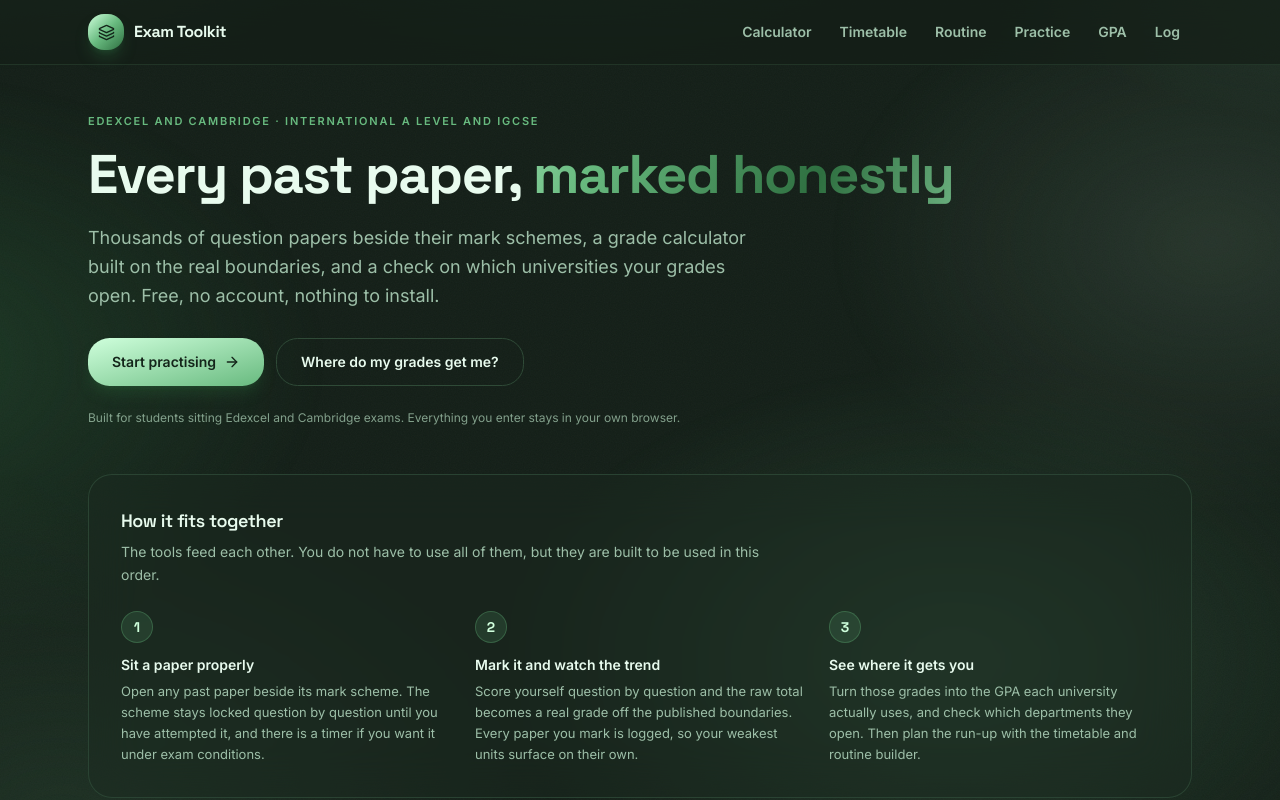
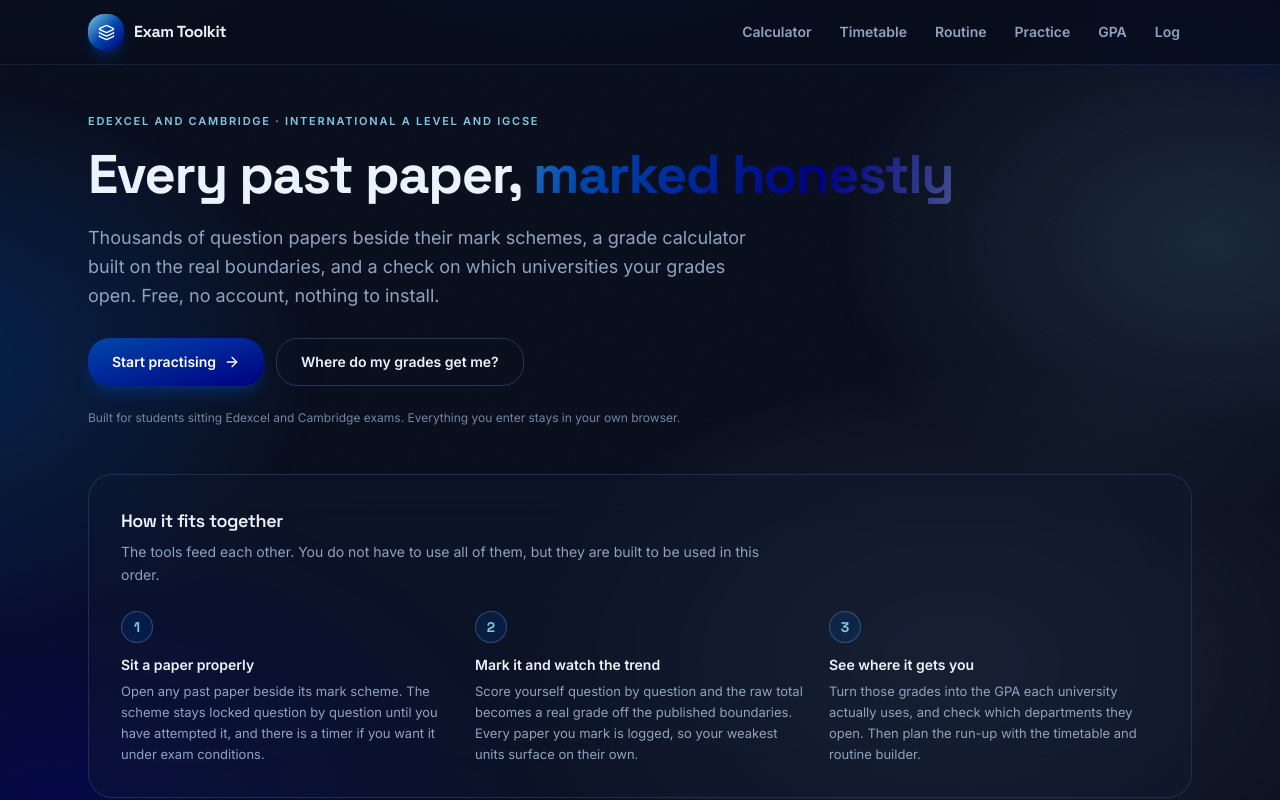
Before and after one commit to erfanulfarhan/exam-toolkit, a React (Vite) app: page / in a window 1280 px wide. Shown: the top 800 px of the page. Built offline with nearby package versions, Linux system fonts and the light colour scheme.

Commit message:
Cobalt sky palette: navy ground, cobalt primary, pale sky highlight

```diff
--- a/src/App.tsx
+++ b/src/App.tsx
@@ -38,7 +38,7 @@ function Shell() {
       <header className="no-print sticky top-0 z-30 border-b border-line/50 bg-bg/70 backdrop-blur-xl">
         <div className="max-w-6xl mx-auto px-4 sm:px-6 h-16 flex items-center justify-between gap-4">
           <Link to="/" className="flex items-center gap-2.5 shrink-0">
-            <span className="grid place-items-center h-9 w-9 rounded-xl bg-gradient-to-br from-[#CFFFDC] via-[#68BA7F] to-[#2E6F40] text-[#14251a] shadow-lg shadow-[#2E6F40]/40">
+            <span className="grid place-items-center h-9 w-9 rounded-xl bg-gradient-to-br from-[#82C8E5] via-[#0047AB] to-[#000080] text-white shadow-lg shadow-[#0047AB]/40">
               <Layers size={17} />
             </span>
             <span className="font-display font-bold text-[15px] sm:text-base tracking-tight">
--- a/src/components/ui.tsx
+++ b/src/components/ui.tsx
@@ -95,12 +95,12 @@ export function NumInput({ className, ...p }: React.InputHTMLAttributes<HTMLInpu
 
 /** Accent hues sections are tinted with, so each part of the page has its own. */
 export const TONES = {
-  brand: { text: 'text-[#68BA7F]', grad: 'from-[#68BA7F] to-[#2E6F40]', soft: 'bg-[#68BA7F]/10 border-[#68BA7F]/25 text-[#CFFFDC]', dot: 'bg-[#68BA7F]' },
-  violet: { text: 'text-[#CFFFDC]', grad: 'from-[#CFFFDC] to-[#68BA7F]', soft: 'bg-[#CFFFDC]/10 border-[#CFFFDC]/25 text-[#CFFFDC]', dot: 'bg-[#CFFFDC]' },
-  teal: { text: 'text-[#68BA7F]', grad: 'from-[#8fd6a4] to-[#2E6F40]', soft: 'bg-[#68BA7F]/10 border-[#68BA7F]/25 text-[#CFFFDC]', dot: 'bg-[#68BA7F]' },
-  amber: { text: 'text-[#CFFFDC]', grad: 'from-[#CFFFDC] to-[#68BA7F]', soft: 'bg-[#CFFFDC]/10 border-[#CFFFDC]/25 text-[#CFFFDC]', dot: 'bg-[#CFFFDC]' },
-  rose: { text: 'text-[#8fd6a4]', grad: 'from-[#68BA7F] to-[#253D2C]', soft: 'bg-[#68BA7F]/10 border-[#68BA7F]/25 text-[#CFFFDC]', dot: 'bg-[#8fd6a4]' },
-  emerald: { text: 'text-[#68BA7F]', grad: 'from-[#68BA7F] to-[#2E6F40]', soft: 'bg-[#68BA7F]/10 border-[#68BA7F]/25 text-[#CFFFDC]', dot: 'bg-[#68BA7F]' },
+  brand: { text: 'text-[#82C8E5]', grad: 'from-[#0047AB] to-[#000080]', soft: 'bg-[#0047AB]/15 border-[#0047AB]/35 text-[#82C8E5]', dot: 'bg-[#0047AB]' },
+  violet: { text: 'text-[#82C8E5]', grad: 'from-[#82C8E5] to-[#0047AB]', soft: 'bg-[#82C8E5]/10 border-[#82C8E5]/25 text-[#82C8E5]', dot: 'bg-[#82C8E5]' },
+  teal: { text: 'text-[#82C8E5]', grad: 'from-[#82C8E5] to-[#0047AB]', soft: 'bg-[#82C8E5]/10 border-[#82C8E5]/25 text-[#82C8E5]', dot: 'bg-[#82C8E5]' },
+  amber: { text: 'text-[#9fd4ec]', grad: 'from-[#82C8E5] to-[#6D8196]', soft: 'bg-[#82C8E5]/10 border-[#82C8E5]/25 text-[#9fd4ec]', dot: 'bg-[#9fd4ec]' },
+  rose: { text: 'text-[#6D8196]', grad: 'from-[#6D8196] to-[#000080]', soft: 'bg-[#6D8196]/15 border-[#6D8196]/30 text-[#c3d2e0]', dot: 'bg-[#6D8196]' },
+  emerald: { text: 'text-[#82C8E5]', grad: 'from-[#0047AB] to-[#82C8E5]', soft: 'bg-[#0047AB]/15 border-[#0047AB]/30 text-[#82C8E5]', dot: 'bg-[#82C8E5]' },
 } as const
 export type Tone = keyof typeof TONES
 
--- a/src/index.css
+++ b/src/index.css
@@ -14,8 +14,8 @@ body,
 
 body {
   margin: 0;
-  background: #141f18;
-  color: #e8fbee;
+  background: #080d1c;
+  color: #eaf3fb;
   font-family: Inter, system-ui, sans-serif;
   -webkit-font-smoothing: antialiased;
   text-rendering: optimizeLegibility;
@@ -31,13 +31,13 @@ body {
   pointer-events: none;
   animation: drift 42s ease-in-out infinite alternate;
   background:
-    radial-gradient(54rem 32rem at 10% -14%, rgba(104, 186, 127, 0.30), transparent 60%),
-    radial-gradient(48rem 30rem at 46% -12%, rgba(46, 111, 64, 0.42), transparent 58%),
-    radial-gradient(44rem 30rem at 94% -6%, rgba(104, 186, 127, 0.24), transparent 58%),
-    radial-gradient(40rem 28rem at 86% 34%, rgba(207, 255, 220, 0.10), transparent 60%),
-    radial-gradient(44rem 30rem at 4% 46%, rgba(46, 111, 64, 0.34), transparent 60%),
-    radial-gradient(46rem 30rem at 70% 76%, rgba(104, 186, 127, 0.18), transparent 62%),
-    radial-gradient(50rem 34rem at 14% 92%, rgba(37, 61, 44, 0.60), transparent 62%);
+    radial-gradient(54rem 32rem at 10% -14%, rgba(130, 200, 229, 0.24), transparent 60%),
+    radial-gradient(48rem 30rem at 46% -12%, rgba(0, 71, 171, 0.55), transparent 58%),
+    radial-gradient(44rem 30rem at 94% -6%, rgba(0, 0, 128, 0.55), transparent 58%),
+    radial-gradient(40rem 28rem at 86% 34%, rgba(130, 200, 229, 0.14), transparent 60%),
+    radial-gradient(44rem 30rem at 4% 46%, rgba(0, 71, 171, 0.38), transparent 60%),
+    radial-gradient(46rem 30rem at 70% 76%, rgba(109, 129, 150, 0.20), transparent 62%),
+    radial-gradient(50rem 34rem at 14% 92%, rgba(0, 0, 128, 0.45), transparent 62%);
 }
 
 /* Very fine noise keeps the large flat gradients from banding. */
@@ -51,8 +51,8 @@ body {
 }
 
 ::selection {
-  background: #68BA7F;
-  color: #10190f;
+  background: #0047AB;
+  color: #fff;
 }
 
 input,
--- a/src/pages/GpaPage.tsx
+++ b/src/pages/GpaPage.tsx
@@ -334,7 +334,7 @@ function Eligibility({ o, a }: { o: Entry[]; a: Entry[] }) {
       )}
 
       {entered > 0 && (totals.yes > 0 || withinReach.length > 0) && (
-        <div className="mt-8 rounded-2xl border border-line bg-gradient-to-br from-amber-400/[0.07] to-transparent p-5">
+        <div className="mt-8 rounded-2xl border border-line bg-gradient-to-br from-[#0047AB]/[0.12] to-transparent p-5">
           <div className="flex flex-wrap items-baseline gap-x-8 gap-y-3">
             <div>
               <div className={'font-display font-bold text-4xl leading-none ' + TONES.emerald.text}>
--- a/src/pages/Home.tsx
+++ b/src/pages/Home.tsx
@@ -98,12 +98,12 @@ export function Home() {
         transition={{ duration: 0.5, ease: [0.22, 1, 0.36, 1] }}
         className="mb-10 sm:mb-12"
       >
-        <p className="text-[11px] font-semibold uppercase tracking-[.16em] text-[#68BA7F] mb-4">
+        <p className="text-[11px] font-semibold uppercase tracking-[.16em] text-[#82C8E5] mb-4">
           Edexcel and Cambridge · International A Level and IGCSE
         </p>
         <h1 className="font-display text-4xl sm:text-[3.4rem] font-bold tracking-tight leading-[1.05] max-w-4xl">
           Every past paper,{' '}
-          <span className="reveal-line bg-[linear-gradient(110deg,#CFFFDC,#68BA7F,#2E6F40,#8fd6a4,#CFFFDC)] bg-clip-text text-transparent">
+          <span className="reveal-line bg-[linear-gradient(110deg,#82C8E5,#0047AB,#000080,#6D8196,#82C8E5)] bg-clip-text text-transparent">
             marked honestly
           </span>
         </h1>
@@ -116,13 +116,13 @@ export function Home() {
         <div className="flex flex-wrap items-center gap-3 mt-7">
           <Link
             to="/practice"
-            className="h-12 px-6 rounded-2xl bg-gradient-to-br from-[#CFFFDC] to-[#68BA7F] text-[#14251a] text-sm font-bold inline-flex items-center gap-2 hover:brightness-105 hover:-translate-y-0.5 transition-all shadow-lg shadow-[#2E6F40]/30"
+            className="h-12 px-6 rounded-2xl bg-gradient-to-br from-[#0047AB] to-[#000080] text-white text-sm font-bold inline-flex items-center gap-2 hover:brightness-125 hover:-translate-y-0.5 transition-all shadow-lg shadow-[#0047AB]/40"
           >
             Start practising <ArrowRight size={16} />
           </Link>
           <Link
             to="/gpa"
-            className="h-12 px-6 rounded-2xl border border-line text-sm font-bold inline-flex items-center gap-2 hover:border-[#68BA7F]/60 hover:-translate-y-0.5 transition-all"
+            className="h-12 px-6 rounded-2xl border border-line text-sm font-bold inline-flex items-center gap-2 hover:border-[#82C8E5]/60 hover:-translate-y-0.5 transition-all"
           >
             Where do my grades get me?
           </Link>
@@ -148,7 +148,7 @@ export function Home() {
         <ol className="grid sm:grid-cols-3 gap-5 sm:gap-6 mt-6">
           {STEPS.map((step, i) => (
             <li key={step.title} className="relative">
-              <span className="inline-grid place-items-center h-8 w-8 rounded-xl bg-[#68BA7F]/15 border border-[#68BA7F]/30 text-[#CFFFDC] font-display font-bold text-sm mb-3">
+              <span className="inline-grid place-items-center h-8 w-8 rounded-xl bg-[#0047AB]/20 border border-[#82C8E5]/30 text-[#82C8E5] font-display font-bold text-sm mb-3">
                 {i + 1}
               </span>
               <h3 className="font-semibold text-sm">{step.title}</h3>
--- a/tailwind.config.js
+++ b/tailwind.config.js
@@ -9,14 +9,14 @@ export default {
         sans: ['Inter', 'system-ui', 'sans-serif'],
       },
       colors: {
-        // Lush forest. The ground is a shade below the palette's darkest so
-        // cards lift off it, and the pale mint carries body text at a weight
-        // that stays readable on green rather than glaring.
-        bg: '#141f18', card: '#1c2c21', line: '#2f4a37',
-        ink: '#e8fbee', muted: '#9dbfa8',
-        brand: { DEFAULT: '#68BA7F', 2: '#CFFFDC', 3: '#2E6F40' },
-        forest: { deep: '#253D2C', dark: '#2E6F40', mid: '#68BA7F', light: '#CFFFDC' },
-        good: '#68BA7F', warn: '#e3c770', bad: '#e88a8a',
+        // Cobalt sky. Navy is the ground rather than an accent, so cobalt and
+        // the pale sky read as light against it; the slate carries secondary
+        // text without competing with either.
+        bg: '#080d1c', card: '#101a33', line: '#24365c',
+        ink: '#eaf3fb', muted: '#8fa3bf',
+        brand: { DEFAULT: '#0047AB', 2: '#82C8E5', 3: '#000080' },
+        cobalt: { navy: '#000080', deep: '#0047AB', sky: '#82C8E5', slate: '#6D8196' },
+        good: '#82C8E5', warn: '#e0b978', bad: '#e88a8a',
       },
       borderRadius: { xl: '1rem', '2xl': '1.35rem' },
     },
```
